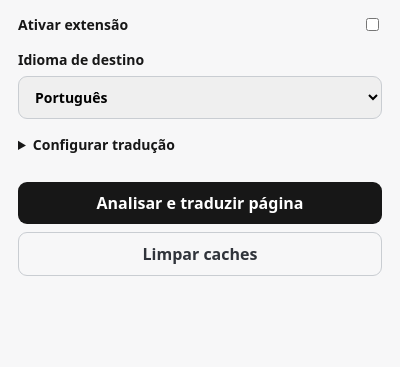
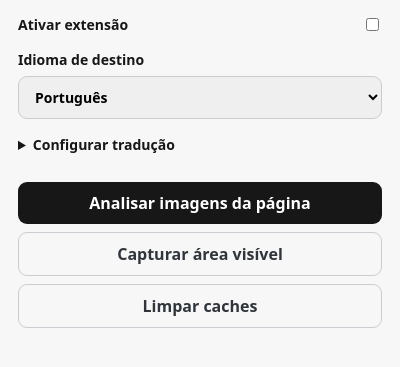
Before and after one commit to YanDelaroli/image-translator-extension, a browser extension: page popup.html in a window 400 px wide. Shown: the part 101-468 px from the top of the page. Drawn offline with Linux system fonts and the light colour scheme.

Commit message:
Add visible-area capture control

```diff
--- a/popup.html
+++ b/popup.html
@@ -32,7 +32,7 @@
         <summary>Configurar tradução</summary>
         <label>
           Endpoint compatível com LibreTranslate
-          <input id="translationEndpoint" type="url" placeholder="https://seu-servidor/translate" />
+          <input id="translationEndpoint" type="url" placeholder="Opcional: https://seu-servidor/translate" />
         </label>
         <label>
           Chave da API (opcional)
@@ -40,7 +40,8 @@
         </label>
       </details>
 
-      <button id="scan" type="button">Analisar e traduzir página</button>
+      <button id="scan" type="button">Analisar imagens da página</button>
+      <button id="scanScreen" class="secondary" type="button">Capturar área visível</button>
       <button id="clearCache" class="secondary" type="button">Limpar caches</button>
       <output id="status" aria-live="polite"></output>
     </main>
```
